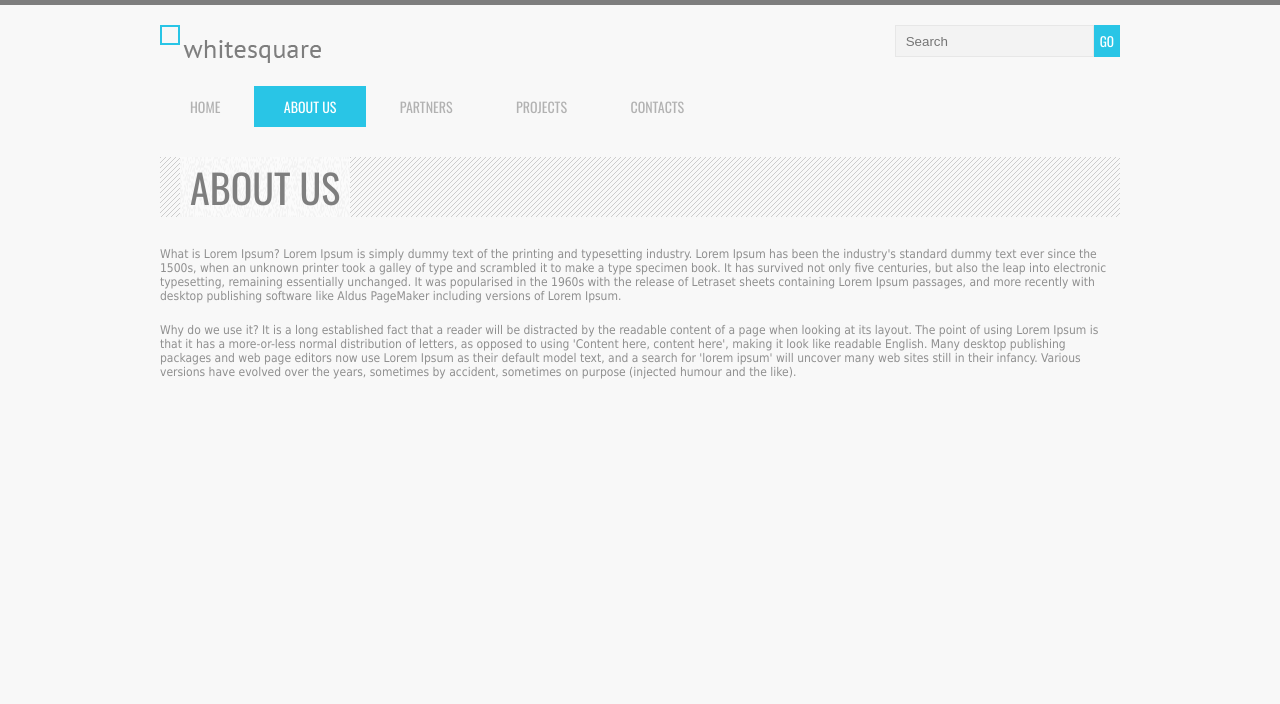
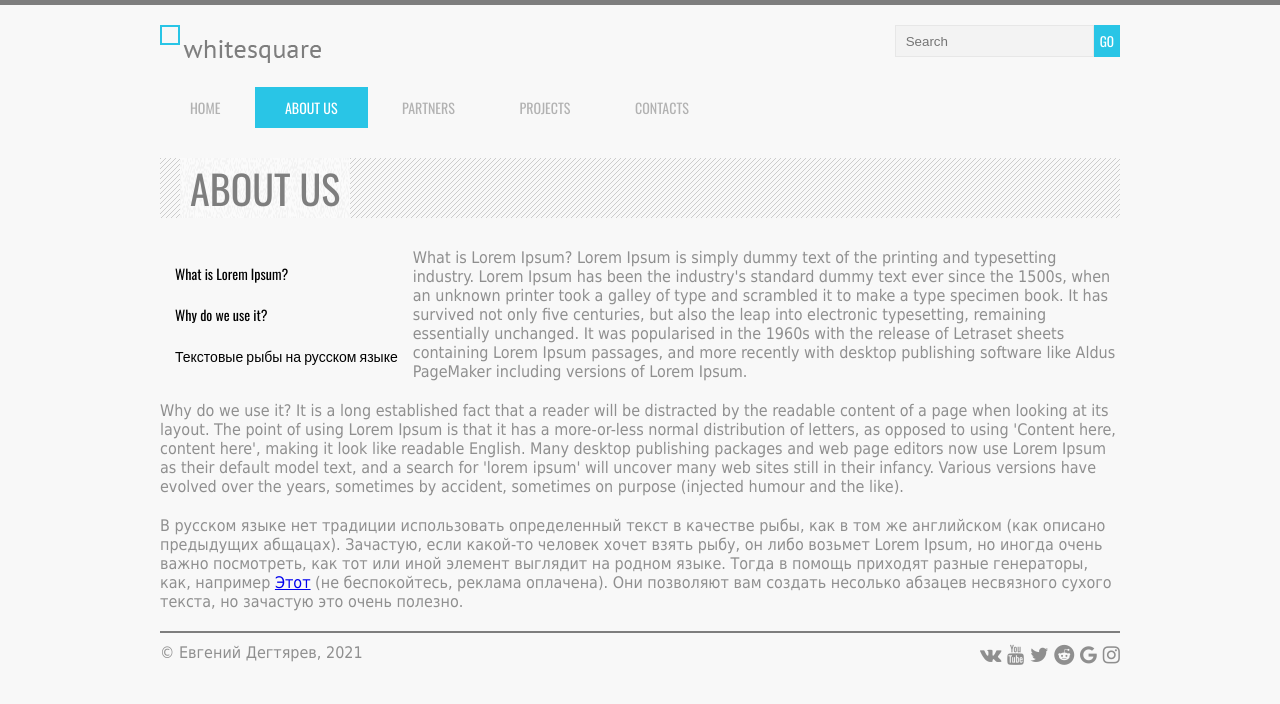
Before and after one commit to gigantina/homework28-09, a plain HTML site: page index.html in a window 1280 px wide. Drawn offline with nearby package versions, Linux system fonts and the light colour scheme.

Commit message:
Homework

```diff
--- a/css/styles.css
+++ b/css/styles.css
@@ -1,6 +1,6 @@
 body {
 	color: #8f8f8f;
-	font: 12px Tahoma, sans-serif;
+	font: 16px Tahoma, sans-serif;
 	background-color: #f8f8f8;
 	border-top: 5px solid #7e7e7e;
 	margin: 0;
@@ -23,7 +23,7 @@ button {
 p {
 	margin: 20px 0;
 }
-#wrapper {
+#wrapper, footer {
 	max-width: 960px;
 	margin: auto;
 }
@@ -71,3 +71,37 @@ h1 {
 	margin: 0;
 	padding: 0 10px;
 }
+aside {
+	margin: 5px;
+	float: left;
+}
+
+aside li {
+	list-style-type: none;
+}
+
+footer {
+	border-top: 2px solid #7e7e7e;
+	padding-top: 10px;
+}
+.me {
+	float: left;
+}
+
+.media {
+	float: right;
+	font-size: 20px;
+}
+.media a {
+	text-decoration: none;
+	color: #8f8f8f;
+}
+.media a:hover {
+	text-decoration: none;
+	color: black;
+}
+
+aside a {
+	text-decoration: none;
+	color: #000;
+}
--- a/index.html
+++ b/index.html
@@ -6,6 +6,7 @@
 	<title>Whitesquare</title>
 	<link rel="stylesheet" href="css/styles.css" type="text/css">
 	<link rel="stylesheet" href="http://fonts.googleapis.com/css?family=Oswald:400,300" type="text/css">
+<link rel="stylesheet" href="https://cdnjs.cloudflare.com/ajax/libs/font-awesome/4.7.0/css/font-awesome.css" integrity="sha512-5A8nwdMOWrSz20fDsjczgUidUBR8liPYU+WymTZP1lmY9G6Oc7HlZv156XqnsgNUzTyMefFTcsFH/tnJE/+xBg==" crossorigin="anonymous" referrerpolicy="no-referrer" />
 </head>
 <body>
 	<div id="wrapper">
@@ -27,17 +28,37 @@
 		<div id="heading">
 			<h1>ABOUT US</h1>
 		</div>
-		<aside></aside>
+		<aside>
+			<nav>
+				<ul>
+					<li><a href="#lorem">What is Lorem Ipsum?</a></li>
+					<li><a href="#why">Why do we use it?</a></li>
+					<li><a href="#russian">Текстовые рыбы на русском языке</a></li>
+				</ul>
+			</nav>
+		</aside>
 		<section></section>
-		<p>What is Lorem Ipsum?
+		<p id='lorem'>What is Lorem Ipsum?
 Lorem Ipsum is simply dummy text of the printing and typesetting industry. Lorem Ipsum has been the industry's standard dummy text ever since the 1500s, when an unknown printer took a galley of type and scrambled it to make a type specimen book. It has survived not only five centuries, but also the leap into electronic typesetting, remaining essentially unchanged. It was popularised in the 1960s with the release of Letraset sheets containing Lorem Ipsum passages, and more recently with desktop publishing software like Aldus PageMaker including versions of Lorem Ipsum.</p>
 
-<p>Why do we use it?
+<p id='why'>Why do we use it?
 It is a long established fact that a reader will be distracted by the readable content of a page when looking at its layout. The point of using Lorem Ipsum is that it has a more-or-less normal distribution of letters, as opposed to using 'Content here, content here', making it look like readable English. Many desktop publishing packages and web page editors now use Lorem Ipsum as their default model text, and a search for 'lorem ipsum' will uncover many web sites still in their infancy. Various versions have evolved over the years, sometimes by accident, sometimes on purpose (injected humour and the like).</p>
+
+<p id='russian'>В русском языке нет традиции использовать определенный текст в качестве рыбы, как в том же английском (как описано предыдущих абщацах). Зачастую, если какой-то человек хочет взять рыбу, он либо возьмет Lorem Ipsum, но иногда очень важно посмотреть, как тот или иной элемент выглядит на родном языке. Тогда в помощь приходят разные генераторы, как, например <a href="https://fishtext.ru/">Этот</a> (не беспокойтесь, реклама оплачена). Они позволяют вам создать несолько абзацев несвязного сухого текста, но зачастую это очень полезно.</p>
 
 
 	</div>
 
-	<footer></footer>
+	<footer>
+		<div class="me">© Евгений Дегтярев, 2021</div>
+		<div class="media">
+			<a href=""><i class="fa fa-vk" aria-hidden="true"></i></a>
+			<a href=""><i class="fa fa-youtube" aria-hidden="true"></i></a>
+			<a href=""><i class="fa fa-twitter" aria-hidden="true"></i></a>
+			<a href=""><i class="fa fa-reddit" aria-hidden="true"></i></a>
+			<a href=""><i class="fa fa-google" aria-hidden="true"></i></a>
+			<a href=""><i class="fa fa-instagram" aria-hidden="true"></i></a>
+		</div>
+	</footer>
 </body>
 </html>
```
